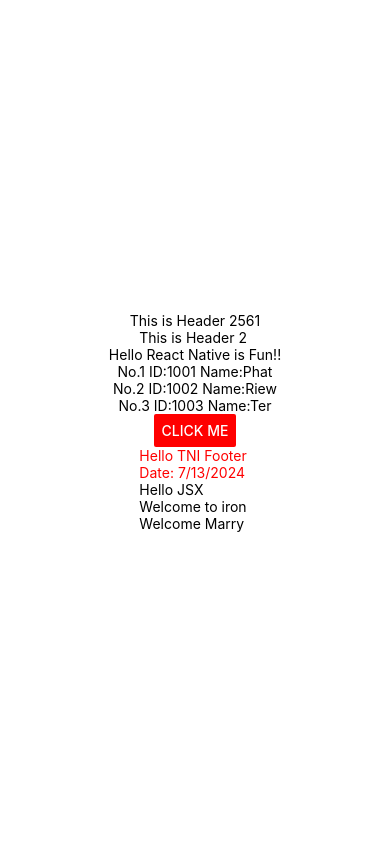
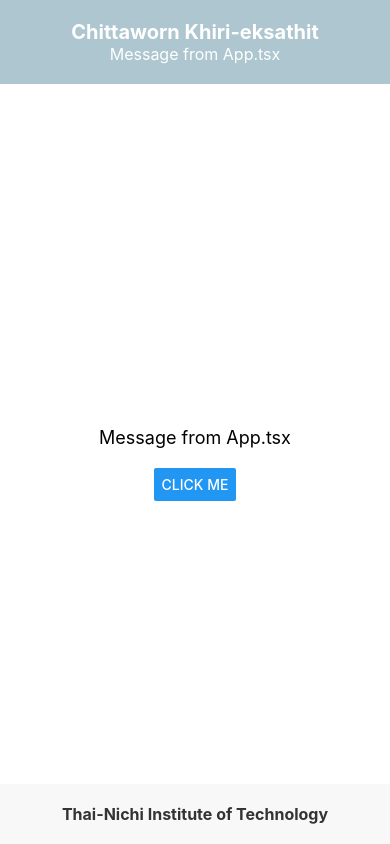
Before and after one commit to ChitawornR/ReactNative_MyFirstProject, a React Native app: screen / in a window 390 px wide. Built offline with nearby package versions, Linux system fonts and the light colour scheme.

Commit message:
Exercise

```diff
--- a/App.tsx
+++ b/App.tsx
@@ -1,50 +1,23 @@
-import { StatusBar } from "expo-status-bar";
-import { StyleSheet, Text, View, Button, Alert, FlatList } from "react-native";
-import AppFooter from "./components/AppFooter";
-import AppHeader from "./components/AppHeader";
+import { StyleSheet, Text, View } from 'react-native'
+import React from 'react'
+import AppFooter from './components/AppFooter'
+import AppHeader from './components/AppHeader'
+import AppContent from './components/AppContent'
 
-export default function App(): React.JSX.Element {
-  const onClickMe = () => {
-    Alert.alert("Title", "Hacking NASA completed...");
-  };
-
-  const users = [
-    { id: 1001, name: "Phat" },
-    { id: 1002, name: "Riew" },
-    { id: 1003, name: "Ter" },
-  ];
-
+const App = () => {
   return (
     <View style={styles.container}>
-      <AppHeader title="This is Header" year={2018} />
-      <AppHeader title="This is Header 2" />
-      <Text>Hello React Native is Fun!!</Text>
-      {users.map((user, index) => {
-        return (
-          <Text key={user.id}>
-            No.{index + 1} ID:{user.id} Name:{user.name}
-          </Text>
-        );
-      })}
-      <Button
-        title="Click Me"
-        onPress={onClickMe}
-        color="red"
-        // onPress={() => {
-        //   Alert.alert("Title", "Hacking NASA completed...");
-        // }}
-      />
-      <AppFooter />
-      <StatusBar style="auto" />
+      <AppHeader name="Chittaworn Khiri-eksathit" msg="Message from App.tsx"/>
+      <AppContent msg="Message from App.tsx" name="Chittaworn Khiri-eksathit"/>
+      <AppFooter name="Thai-Nichi Institute of Technology"/>
     </View>
-  );
+  )
 }
 
+export default App
+
 const styles = StyleSheet.create({
-  container: {
-    flex: 1,
-    backgroundColor: "#fff",
-    alignItems: "center",
-    justifyContent: "center",
-  },
-});
+  container:{
+    flex:1
+  }
+})
--- /dev/null
+++ b/components/AppContent.tsx
@@ -0,0 +1,34 @@
+import { StyleSheet, Text, View, Button, Alert } from "react-native";
+import React from "react";
+
+type AppContentProps = {
+  msg: string;
+  name:string
+};
+
+const AppContent = ({ msg,name }: AppContentProps) => {
+
+  return (
+    <View style={styles.content}>
+      <Text style={styles.text}>{msg}</Text>
+      <Button
+      title="Click Me"
+      onPress={()=>{Alert.alert('Hello',name)}}
+      />
+    </View>
+  );
+};
+
+export default AppContent;
+
+const styles = StyleSheet.create({
+  content: {
+    flex: 1,
+    alignItems: "center",
+    justifyContent: "center",
+  },
+  text: {
+    fontSize: 18,
+    marginBottom: 20,
+  },
+});
--- a/components/AppFooter.tsx
+++ b/components/AppFooter.tsx
@@ -1,22 +1,14 @@
-import { StyleSheet, View, Text } from "react-native";
+import { StyleSheet, Text, View } from "react-native";
 import React from "react";
 
-const AppFooter = (): React.JSX.Element => {
-  const hello = "Hello TNI Footer";
-  const hello2 = <Text>Hello JSX</Text>;
-  const isLogin = true
+type AppFooterProps = {
+  name:string;
+}
+
+const AppFooter = ({name}:AppFooterProps) => {
   return (
-    <View>
-      <Text style={styles.myText}>
-        {hello} {"\n"}Date: {new Date().toLocaleDateString()}
-      </Text>
-      {hello2}
-      {isLogin && <Text>Welcome to iron</Text>}
-      {
-        isLogin === true
-        ? <Text>Welcome Marry</Text>
-        : <Text>Login fail</Text>
-      }
+    <View style={styles.footer}>
+      <Text style={styles.footerText}>{name}</Text>
     </View>
   );
 };
@@ -24,7 +16,19 @@ const AppFooter = (): React.JSX.Element => {
 export default AppFooter;
 
 const styles = StyleSheet.create({
-  myText: {
-    color: "red",
+  footer: {
+    backgroundColor: "#f8f8f8",
+    padding: 20,
+    alignItems: "center",
+    justifyContent: "center",
+    position: "absolute",
+    left: 0,
+    right: 0,
+    bottom: 0,
+  },
+  footerText: {
+    fontSize: 16,
+    fontWeight: "bold",
+    color: "#333",
   },
 });
--- a/components/AppHeader.jsx
+++ /dev/null
@@ -1,17 +0,0 @@
-import { View, Text } from "react-native";
-import React from "react";
-
-type AppHeaderProps = {
-  title: string;
-  year?: number;
-};
-
-const AppHeader = ({ title, year }: AppHeaderProps): React.JSX.Element => {
-  return (
-    <View>
-      <Text>{title} {year && year+543}</Text>
-    </View>
-  );
-};
-
-export default AppHeader;
--- /dev/null
+++ b/components/AppHeader.tsx
@@ -0,0 +1,36 @@
+import { StyleSheet, Text, View } from "react-native";
+import React from "react";
+
+type AppHeaderProps = {
+  name: string;
+  msg: string;
+};
+
+const AppHeader = ({ name, msg }: AppHeaderProps) => {
+  return (
+    <View style={styles.header}>
+      <Text style={styles.headerText}>{name}</Text>
+      <Text style={styles.subtitleText}>{msg}</Text>
+    </View>
+  );
+};
+
+export default AppHeader;
+
+const styles = StyleSheet.create({
+  header: {
+    backgroundColor: "#AEC6CF",
+    padding: 20,
+    alignItems: "center",
+    justifyContent: "center",
+  },
+  headerText: {
+    fontSize: 20,
+    fontWeight: "bold",
+    color: "#fff",
+  },
+  subtitleText: {
+    fontSize: 16,
+    color: "#fff",
+  },
+});
```
